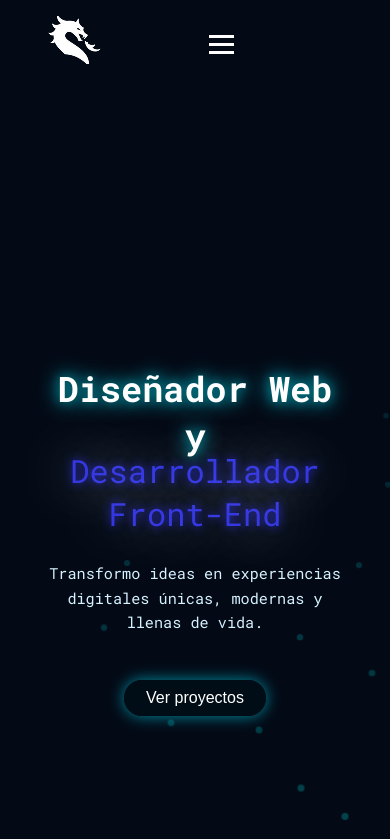
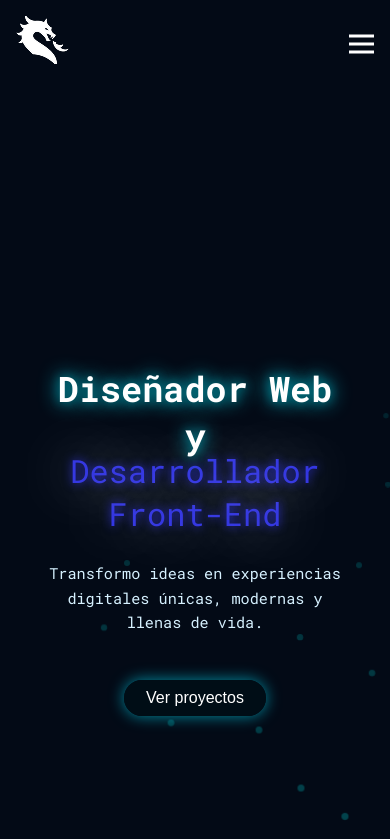
Before and after one commit to barbox11/portafolio, a Vue app in the folder portafolios/: page / in a window 390 px wide. Shown: the top 839 px of the page. Built offline with nearby package versions, Linux system fonts and the light colour scheme.

Commit message:
se mejoro el menu hamburgesa

```diff
--- a/portafolios/src/assets/header.css
+++ b/portafolios/src/assets/header.css
@@ -1,8 +1,8 @@
         .header {
-    position: sticky; /* Se queda pegado al llegar arriba */
-  top: 0; /* Punto donde se “pega” */
-  z-index: 1000; /* Para que quede encima del contenido */
-  background-color: #030a16; /* Fondo sólido para que no se vea transparente */
+    position: sticky;
+    top: 0;
+    z-index: 1000;
+    background-color: #030a16;
     display: flex;
     justify-content: space-between;
     align-items: center;
@@ -38,6 +38,10 @@
     flex-direction: column;
     cursor: pointer;
     gap: 5px;
+    position: absolute;
+    right: 2rem;
+    top: 50%;
+    transform: translateY(-50%);
     }
 
     .menu-toggle span {
@@ -48,24 +52,67 @@
     }
 
     /*  RESPONSIVE  */
+    /*  RESPONSIVE  */
 @media (max-width: 768px) {
-    nav ul {
-        position: absolute;
-        top: 70px;
-        right: 0;
-        background-color: #030a16;
-        flex-direction: column;
-        width: 200px;
+    .header {
         padding: 1rem;
-        border-radius: 8px;
-        display: none;
+        position: relative;
     }
 
-    nav ul.active {
-        display: flex;
+    nav {
+        position: fixed;
+        top: 0;
+        right: -100%;
+        width: 70%;
+        height: 100vh;
+        background-color: #030a16;
+        transition: 0.3s ease;
+        z-index: 1000;
+    }
+
+    nav.active {
+        right: 0;
+        display: block;
+    }
+
+    nav ul {
+        flex-direction: column;
+        align-items: center;
+        padding: 4rem 2rem;
+        gap: 2rem;
+    }
+
+    nav ul li {
+        width: 100%;
+        text-align: center;
     }
 
     .menu-toggle {
         display: flex;
+        position: absolute;
+        right: 1rem;
+        top: 50%;
+        transform: translateY(-50%);
+        z-index: 1001;
+    }
+
+    .menu-toggle span {
+        display: block;
+        width: 25px;
+        height: 3px;
+        background: white;
+        transition: 0.3s;
+    }
+
+    .menu-toggle.active span:nth-child(1) {
+        transform: rotate(45deg) translate(8px, 8px);
+    }
+
+    .menu-toggle.active span:nth-child(2) {
+        opacity: 0;
+    }
+
+    .menu-toggle.active span:nth-child(3) {
+        transform: rotate(-45deg) translate(7px, -7px);
     }
 }
--- a/portafolios/src/components/header.vue
+++ b/portafolios/src/components/header.vue
@@ -5,7 +5,7 @@
         </div>
 
         <!-- Botón hamburguesa -->
-        <div class="menu-toggle" @click="toggleMenu">
+        <div class="menu-toggle" :class="{ 'active': menuAbierto }" @click="toggleMenu">
         <span></span>
         <span></span>
         <span></span>
@@ -13,10 +13,10 @@
 
         <nav>
         <ul :class="{ open: menuAbierto }">
-            <a href="#" :class="{ active: section === 'inicio' }" @click="cambiar('inicio')">#Inicio</a>
-            <a href="#proyectos" :class="{ active: section === 'trabajos' }" @click="cambiar('trabajos')">#Trabajos</a>
-            <a href="#sobremi" :class="{ active: section === 'sobre-mi' }" @click="cambiar('sobre-mi')">#Sobre mí</a>
-            <a href="#fotter" :class="{ active: section === 'contacto' }" @click="cambiar('contacto')">#Contáctame</a>
+            <li><a href="#" :class="{ active: section === 'inicio' }" @click="cambiar('inicio')">#Inicio</a></li>
+                <li><a href="#proyectos" :class="{ active: section === 'trabajos' }" @click="cambiar('trabajos')">#Trabajos</a></li>
+                <li><a href="#sobremi" :class="{ active: section === 'sobre-mi' }" @click="cambiar('sobre-mi')">#Sobre mí</a></li>
+                <li><a href="#fotter" :class="{ active: section === 'contacto' }" @click="cambiar('contacto')">#Contáctame</a></li>
         </ul>
         </nav>
     </header>
```
Lines whose indentation alone changed are shown as unchanged.
